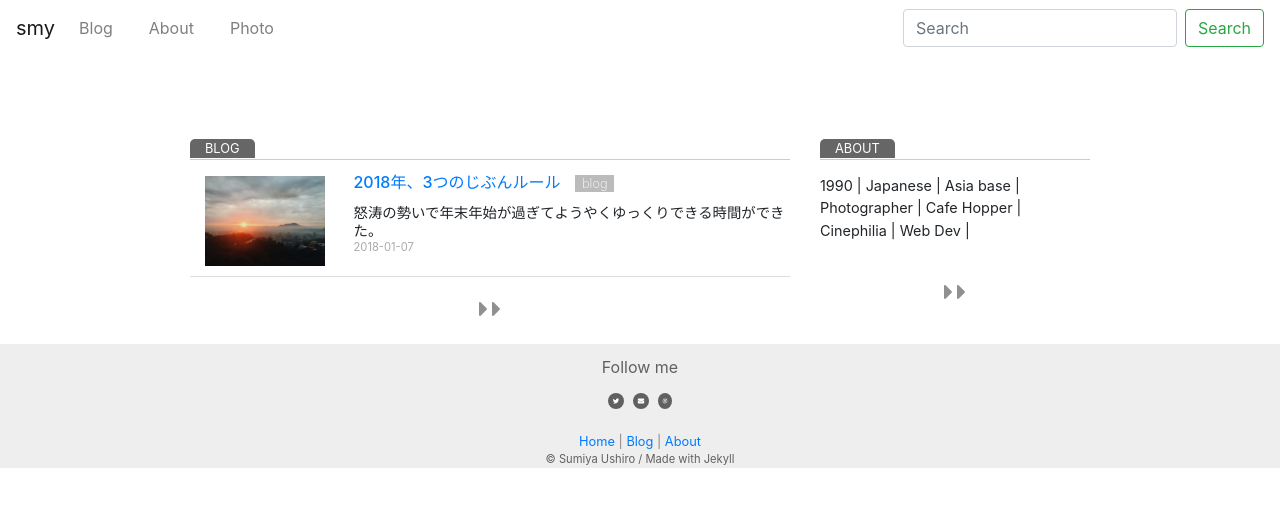
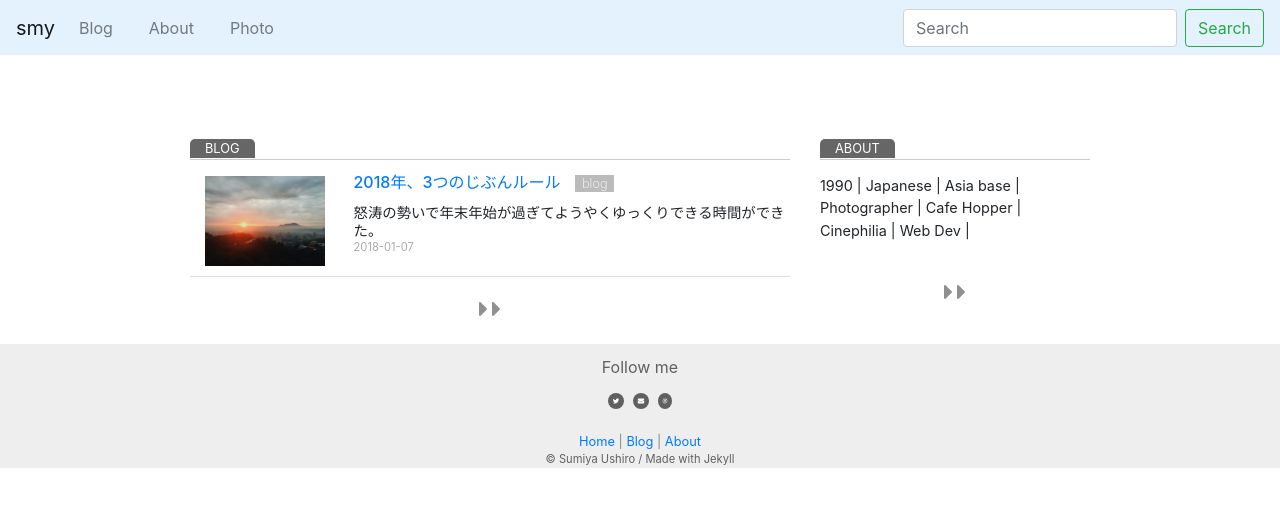
Before and after one commit to sumi0820/smy-jp-v1, a Jekyll site: the page built from index.md, in a window 1280 px wide. Shown: the top 507 px of the page. Built offline with Jekyll 4.4.1, drawn with Linux system fonts in a browser that asks for light colours; nearby versions of some CDN libraries.

Commit message:
initial commit

```diff
--- a/_includes/top-nav.html
+++ b/_includes/top-nav.html
@@ -1,13 +1,13 @@
 <link rel="stylesheet" href="https://stackpath.bootstrapcdn.com/bootstrap/4.3.1/css/bootstrap.min.css" integrity="sha384-ggOyR0iXCbMQv3Xipma34MD+dH/1fQ784/j6cY/iJTQUOhcWr7x9JvoRxT2MZw1T" crossorigin="anonymous">
 
-<nav class="navbar navbar-expand-sm navbar-light style="background-color: #e3f2fd;”">
+<nav class="navbar navbar-expand-sm navbar-light" style="background-color: #e3f2fd;"">
   <a class="navbar-brand" href="{{ site.url }}/">smy</a>
   <button class="navbar-toggler" type="button" data-toggle="collapse" data-target="#navbarSupportedContent" aria-controls="navbarSupportedContent" aria-expanded="false" aria-label="Toggle navigation">
     <span class="navbar-toggler-icon"></span>
   </button>
     <div class="collapse navbar-collapse" id="navbarSupportedContent">
       <ul class="navbar-nav mr-auto">
-          <li class="nav-item navbar-light style="background-color: #e3f2fd;”">
+          <li class="nav-item" style="background-color: #e3f2fd;">
             <a class="nav-link" href="{{ site.url }}/blog/">Blog</a>
           </li>
           <li class="nav-item">
```
